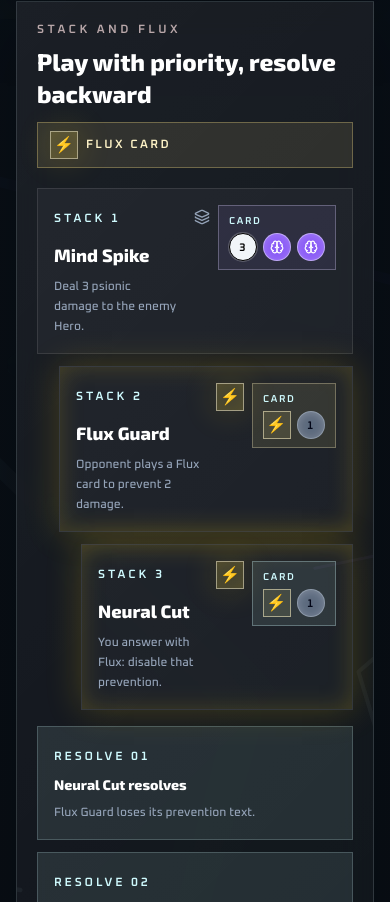
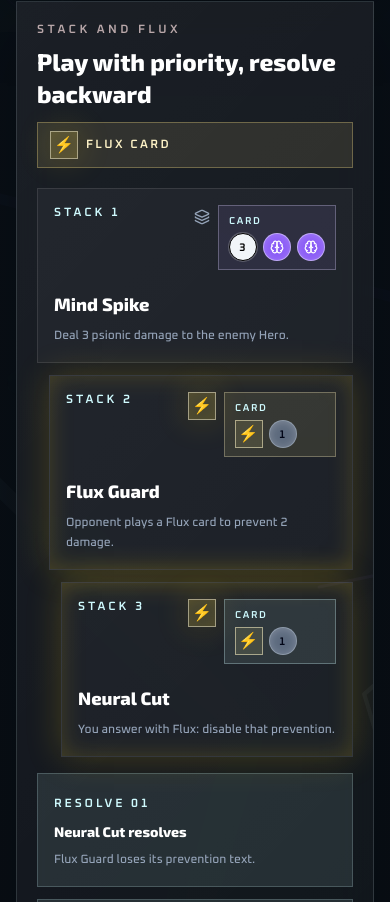
Before and after one commit to graillabxyz/fragmentsite, a Next.js app: page / in a window 390 px wide. Shown: the part 9242-10144 px from the top of the page. Built offline with nearby package versions, Linux system fonts and the light colour scheme.

Commit message:
Fix stack entry responsive layout

```diff
--- a/src/components/fragment-landing.tsx
+++ b/src/components/fragment-landing.tsx
@@ -601,21 +601,17 @@ function StackDemo() {
             <div
               key={card.name}
               className={`group/card relative border border-white/10 bg-white/[0.04] p-4 transition duration-300 hover:-translate-y-1 hover:border-cyan-100/35 ${card.flux ? "flux-ready border-amber-100/25" : ""}`}
-              style={{ marginLeft: `${index * 22}px` }}
+              style={{ marginLeft: `${index * 12}px` }}
             >
               <div className="flex items-start justify-between gap-4">
-                <div className="min-w-0">
-                  <span className="text-xs font-semibold uppercase tracking-[0.24em] text-cyan-100">
-                    Stack {card.step}
-                  </span>
-                  <div className="font-title mt-3 text-lg text-white">{card.name}</div>
-                  <div className="mt-2 text-xs leading-5 text-slate-400">{card.note}</div>
-                </div>
+                <span className="min-w-0 text-xs font-semibold uppercase tracking-[0.24em] text-cyan-100">
+                  Stack {card.step}
+                </span>
                 <div className="flex shrink-0 items-start gap-2">
                   {card.flux ? <FluxBadge label="" /> : <Layers3 className="mt-1 size-4 text-slate-400" />}
                   <button
                     type="button"
-                    className={`relative border px-2.5 py-2 text-left transition hover:-translate-y-0.5 focus:outline-none focus:ring-1 focus:ring-cyan-100/50 ${card.accent}`}
+                    className={`relative min-w-28 border px-2.5 py-2 text-left transition hover:-translate-y-0.5 focus:outline-none focus:ring-1 focus:ring-cyan-100/50 ${card.accent}`}
                     aria-label={`${card.name} card preview`}
                   >
                     <span className="block text-[10px] font-semibold uppercase tracking-[0.16em] text-cyan-100">
@@ -647,6 +643,10 @@ function StackDemo() {
                     </span>
                   </button>
                 </div>
+              </div>
+              <div className="mt-5 max-w-[22rem]">
+                <div className="font-title text-lg text-white">{card.name}</div>
+                <div className="mt-2 text-xs leading-5 text-slate-400">{card.note}</div>
               </div>
             </div>
           ))}
```
